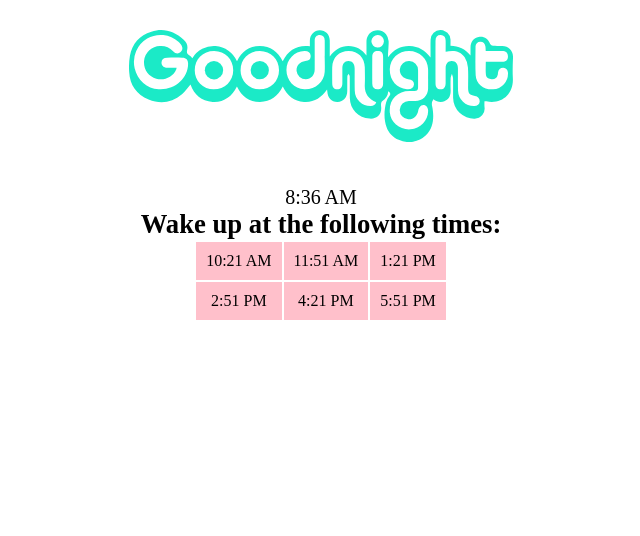
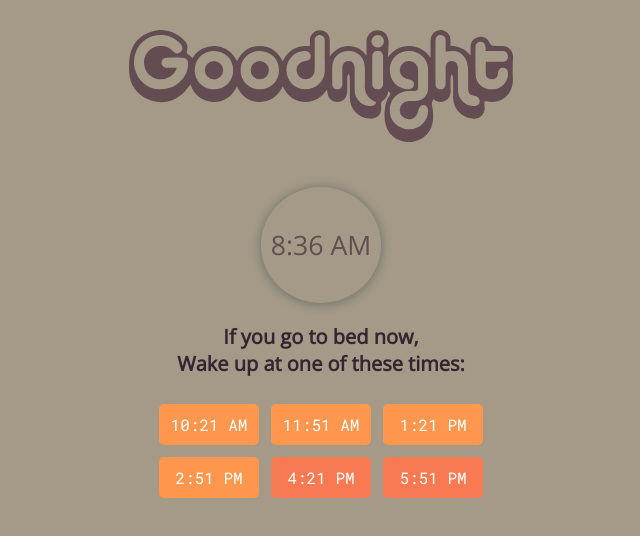
Before and after one commit to trevsm/whentowakeup, a React app: page / in a window 1280 px wide. Shown: the top 536 px of the page, without its empty margins (319-959 px from the left). Built offline with nearby package versions, Linux system fonts and the light colour scheme.

Commit message:
cosmetic updates, variable color

```diff
--- a/src/components/App.js
+++ b/src/components/App.js
@@ -54,14 +54,20 @@ class App extends Component {
         </div>
         <div className="middle">
           <div className="display-time">{convertTime(date)}</div>
-          <h2 className="instruction">Wake up at the following times:</h2>
+          <h2 className="instruction">
+            If you go to bed now, <br /> Wake up at one of these times:
+          </h2>
           <table className="wake-times">
             <tbody>
               {grid.map(row => (
                 <tr key={row}>
                   {row.map(cell => (
                     <td key={cell}>
-                      {convertTime(addMinutes(date, 90 * cell.toString() + 15))}
+                      <div
+                        className={cell > 4 ? "table-data best" : "table-data"}
+                      >
+                        {convertTime(addMinutes(date, 90 * cell + 15))}
+                      </div>
                     </td>
                   ))}
                 </tr>
--- a/src/styles/App.scss
+++ b/src/styles/App.scss
@@ -3,6 +3,16 @@
 // font-family: "Open Sans", sans-serif;
 
 // font-family: "Roboto Mono", monospace;
+
+/* ---------Adobe Color CC------------------ */
+/* ---------Times Changing------------------ */
+$body-background: #a49a87;
+$instruction: #332532;
+$goodnight-logo: #644d52;
+$common-grid: #ff974f;
+$best-times: #f77a52;
+
+/* -----------General styling--------------- */
 
 * {
   box-sizing: border-box;
@@ -11,10 +21,10 @@
 body {
   margin: 0;
   padding: 0;
-  background-color: white;
+  background-color: $body-background;
   text-align: center;
+  font-family: "Open Sans", sans-serif;
 }
-
 .display-time,
 .instruction,
 .logo,
@@ -22,37 +32,57 @@ body {
   margin: 0 auto;
 }
 
+/* ----------Goodnight Logo------------------- */
+
 .logo {
   width: 30vw;
   min-width: 300px;
   max-width: 400px;
   margin-top: 30px;
-
   img {
     width: 100%;
   }
 }
 
+/* ---------Current Time Display------------ */
+
+.display-time {
+  width: fit-content;
+  margin-top: 40px;
+  color: $goodnight-logo;
+  font-size: 20pt;
+  padding: 40px 10px;
+  border-radius: 100%;
+  box-shadow: 0 1px 10px 1px #37474f73;
+}
+
+/* ------------Wake up at...-------------- */
+
 .instruction {
-  width: fit-content;
-  font-size: 20pt;
+  width: 50vw;
+  min-width: 200px;
+  color: $instruction;
+  font-size: 15pt;
+  margin-top: 20px;
+  margin-bottom: 20px;
 }
+
+/* ------Grid of possible wake times------ */
 
 .wake-times {
   width: fit-content;
-
-  tbody {
-    tr {
-      td {
-        padding: 10px;
-        background-color: pink;
-      }
-    }
+  td {
+    padding: 5px;
   }
 }
-
-.display-time {
-  width: fit-content;
-  padding-top: 40px;
-  font-size: 20px;
+.table-data {
+  padding: 10px;
+  color: white;
+  min-width: 100px;
+  border-radius: 5px;
+  background-color: $common-grid;
+  font-family: "Roboto Mono", monospace;
 }
+.best {
+  background-color: $best-times;
+}
```
Also changed, not shown: public/images/goodnight.svg, 2 other files (tests, documents, lock files or other folders).
